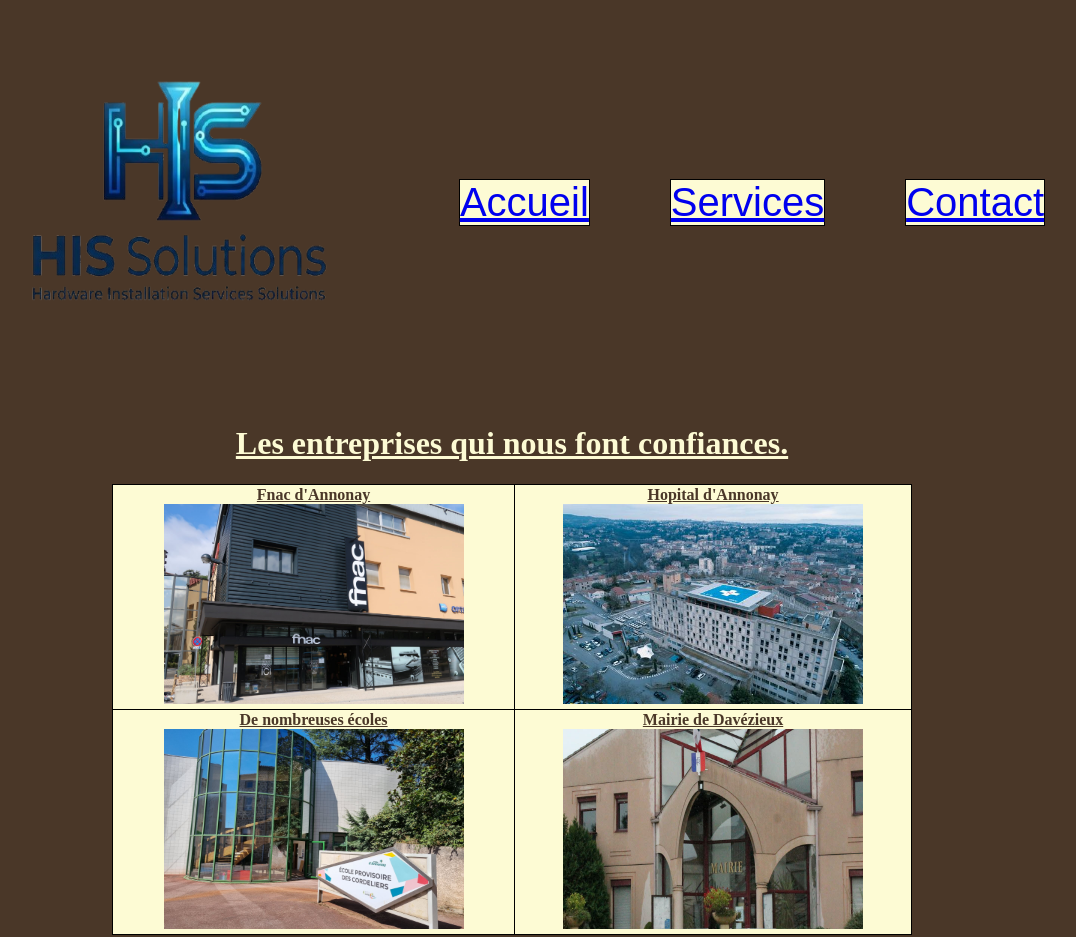
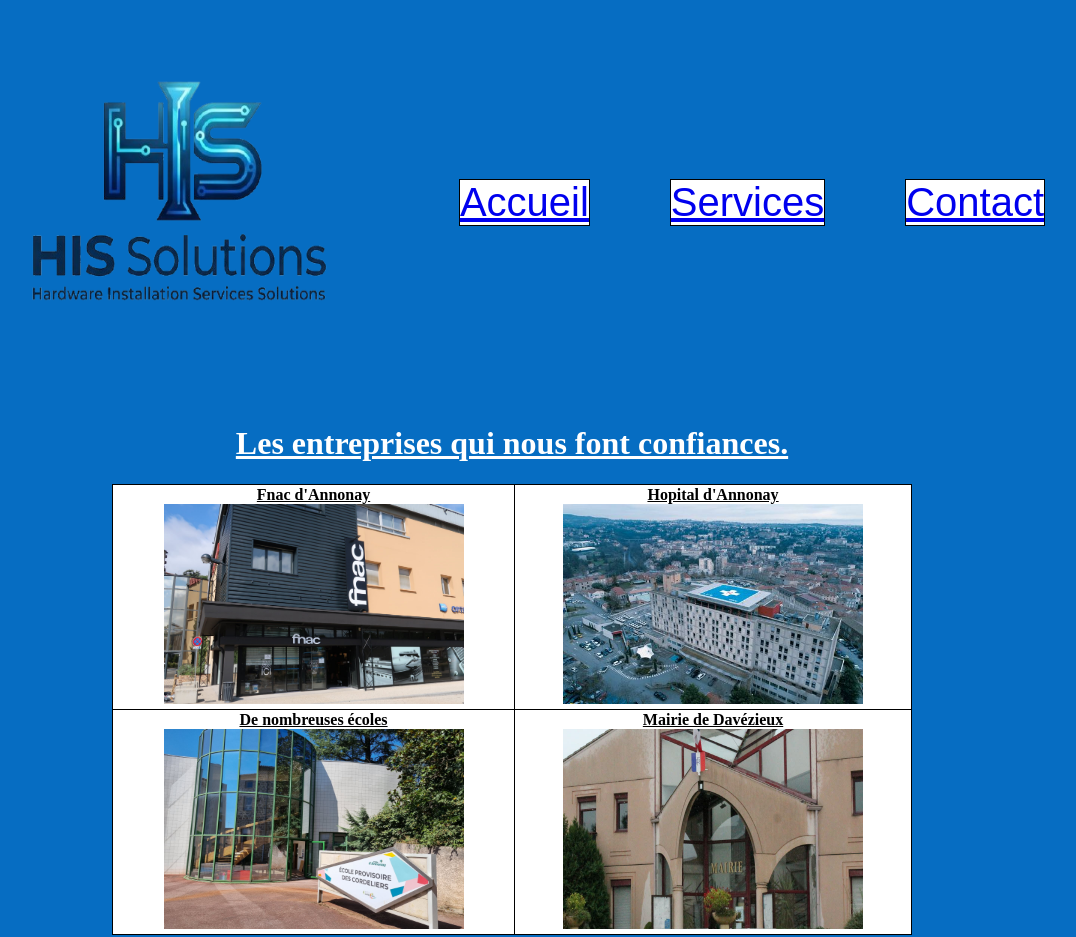
Before and after one commit to Emilien-jmsd/Appel-d-offres, a plain HTML site: page Site-web/html/references.html in a window 1280 px wide. Shown: the top 937 px of the page, without its empty margins (128-1204 px from the left). Drawn offline with Linux system fonts and the light colour scheme.

Commit message:
new version

```diff
--- a/Site-web/css/contacts.css
+++ b/Site-web/css/contacts.css
@@ -1,12 +1,12 @@
 body {
-    background-color: #4A3728;
+    background-color: #066dc2;
     text-align: center;
 }
 
 .form {
     display: inline-block;
     text-align: left;
-    background-color: #fdfbd4;
+    background-color: #ffffff;
     padding: 20px;
     border-radius: 10px;
     position: relative;
@@ -16,11 +16,11 @@ body {
     resize: none;
 }
 h1 {
-    color : #4A3728;
+    color : black;
 }
 
 h2 {
-    color : #4A3728;
+    color : black;
 }
 .header {
   display: flex;
--- a/Site-web/css/references.css
+++ b/Site-web/css/references.css
@@ -1,10 +1,10 @@
 body {
-  background-color: #4A3728;
+  background-color: #066dc2;
   margin: 0;
   padding: 0;
 }
 table {
-  background-color: #fdfbd4;
+  background-color: #ffffff;
   border: 1px solid black;
   border-collapse: collapse;
   width: 800px;
@@ -16,7 +16,7 @@ td {
   border: 1px solid black;
   text-align: center;
   text-decoration: underline;
-  color: #4A3728;
+  color: black;
 }
 
 partenaire {
@@ -28,15 +28,15 @@ partenaire {
 }
 p {
   border: 1px solid black;
-  background-color: #fdfbd4;
+  background-color: #ffffff;
   text-align: center;
   text-decoration: underline;
-  color: #4A3728;
+  color: black;
 }
 h1 {
   text-align: center;
   text-decoration: underline;
-  color: #fdfbd4;
+  color: #ffffff;
 }
 .header {
   display: flex;
```
Also changed, not shown: Site-web/documents/Nouveau Document texte.txt (deleted).
